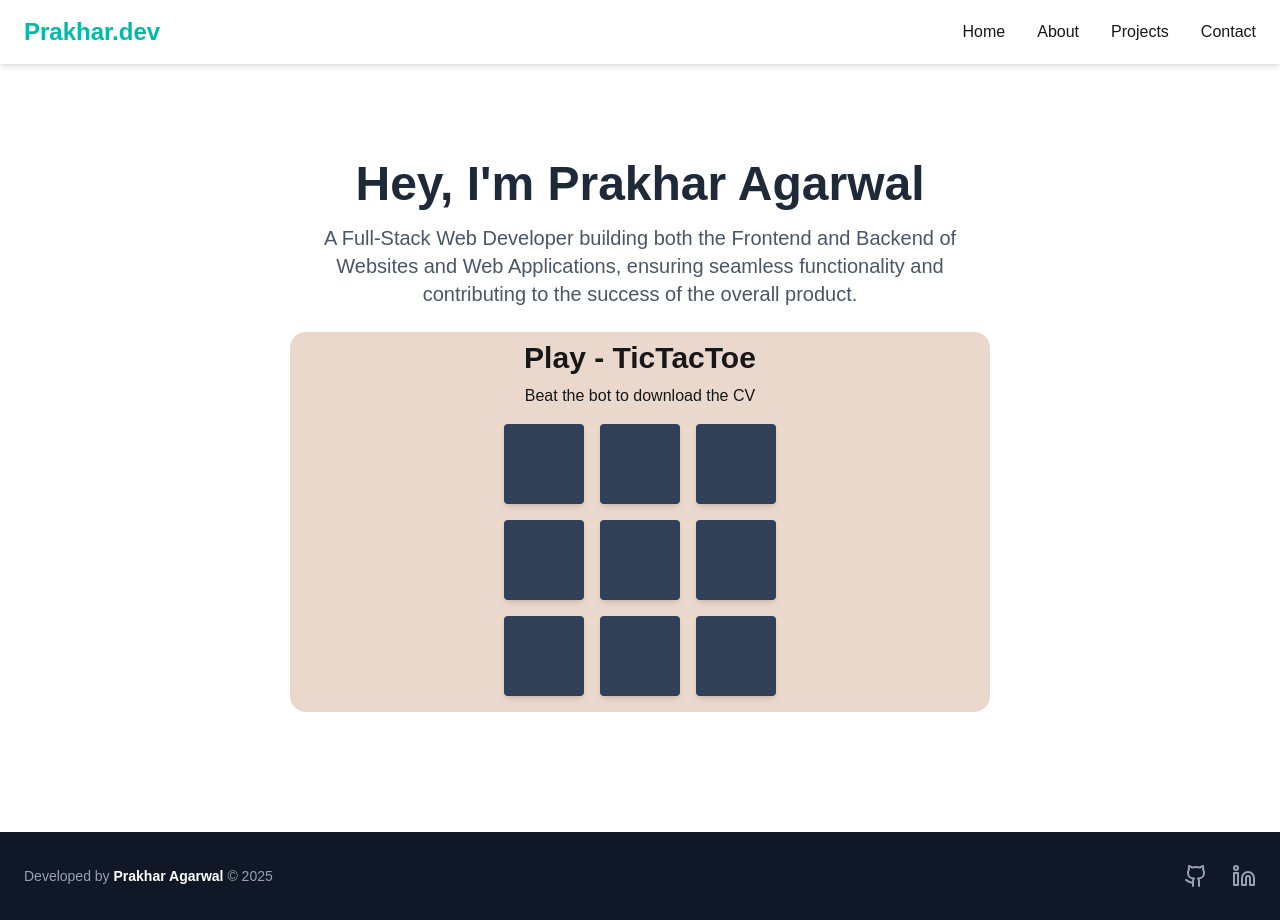
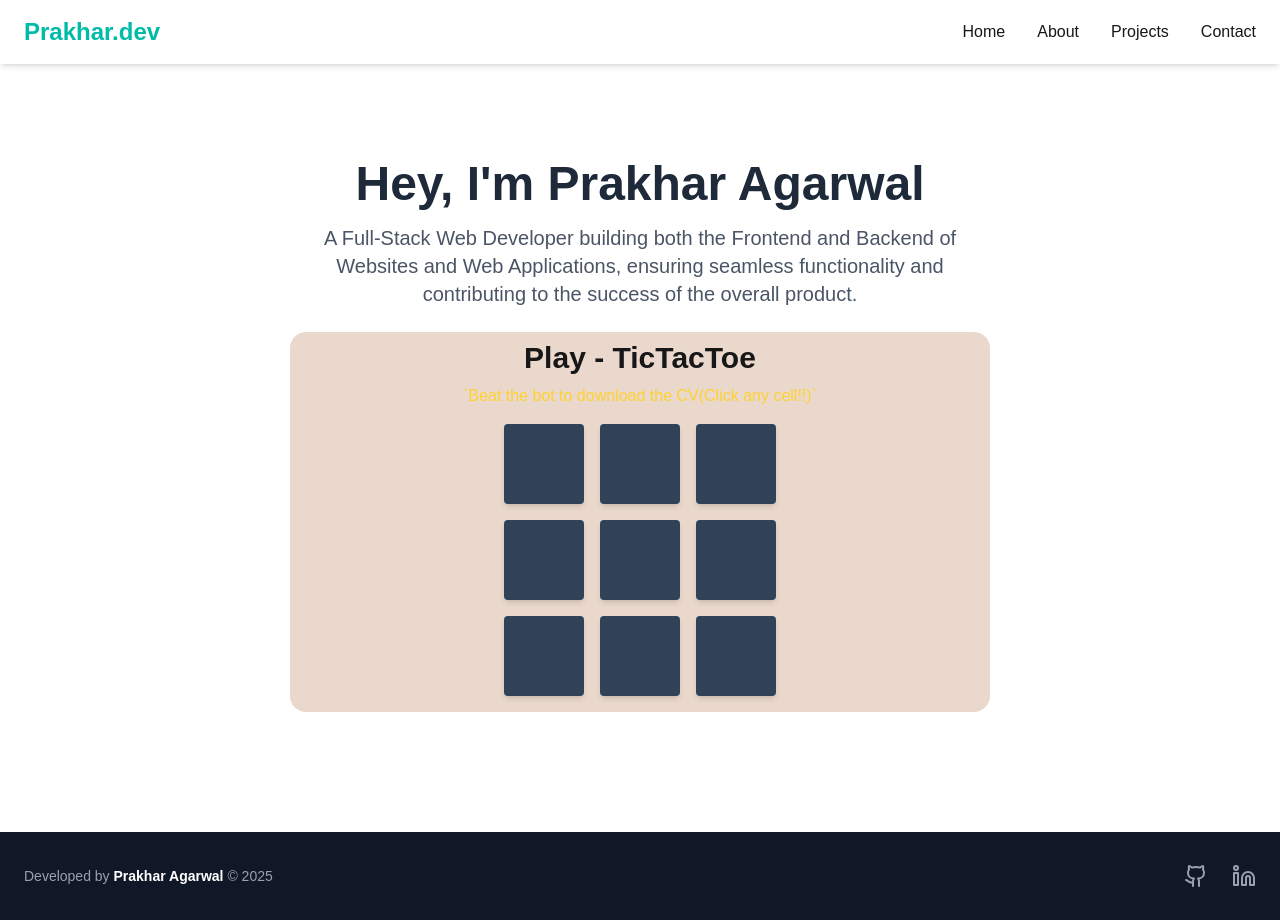
Before and after one commit to prwkhar/Portfolio, a Next.js app: page / in a window 1280 px wide. Built offline with nearby package versions, Linux system fonts and the light colour scheme.

Commit message:
text color changed

```diff
--- a/src/components/tictactoe.js
+++ b/src/components/tictactoe.js
@@ -107,7 +107,7 @@ export default function Tictactoe() {
     return (
   <div className="flex flex-col items-center justify-center bg-amber-800/20 mt-2.5 rounded-2xl">
     <h1 className="text-3xl font-bold mb-2 mt-2">Play - TicTacToe</h1>
-    <p>Beat the bot to download the CV</p>
+    <p className="text-amber-300">`Beat the bot to download the CV(Click any cell!!)`</p>
 
     <div className="grid grid-cols-3 gap-4 p-4">
       {board.map((cell, index) => (
```
